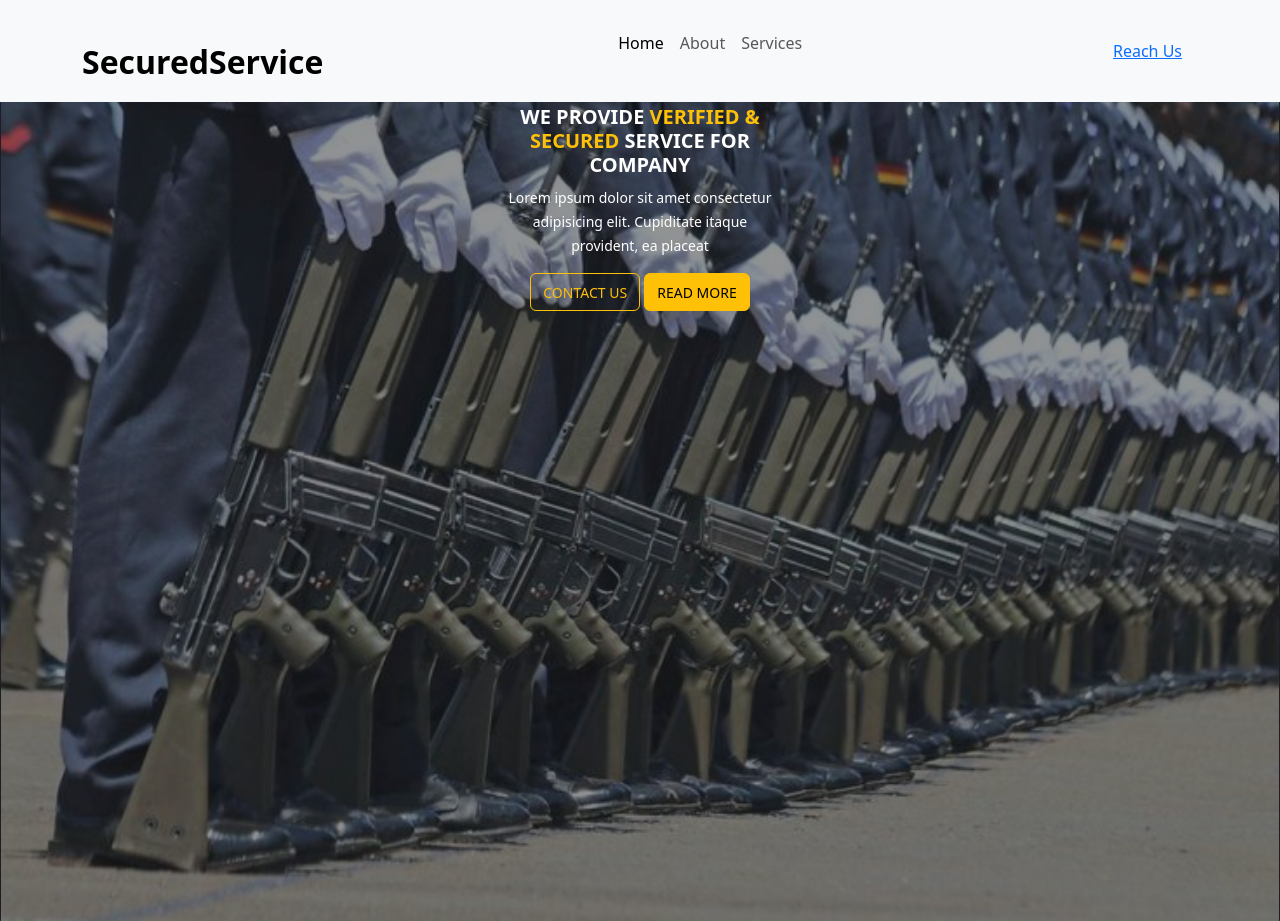
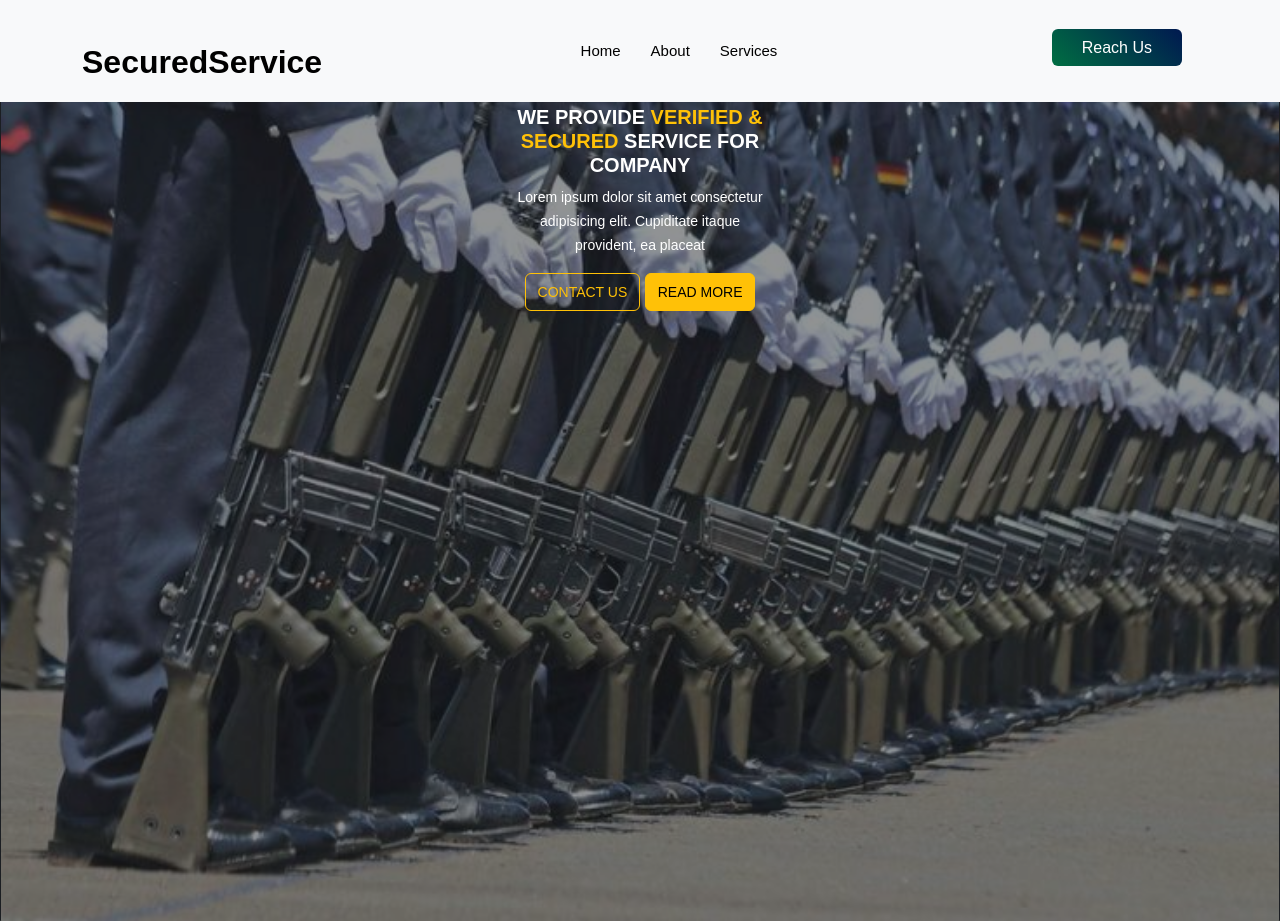
Before and after one commit to Lennox-Ngonje/Police, a plain HTML site: page index.html in a window 1280 px wide. Shown: the top 921 px of the page. Drawn offline with nearby package versions, Linux system fonts and the light colour scheme.

Commit message:
Update style.css

```diff
--- a/Apps/style.css
+++ b/Apps/style.css
@@ -1,3 +1,43 @@
 *{
     user-select: none;
 }
+
+@import url('https://fonts.googleapis.com/css2?family=Lato:ital,wght@0,100;0,400;0,700;1,100;1,400;1,700&family=Poppins:ital,wght@0,100;0,400;0,700;1,100;1,400;1,700&display=swap');
+
+body {
+    margin: 0;
+    padding: 0;
+    /* font-family: 'Lato', sans-serif; */
+    font-family: 'Poppins', sans-serif;
+}
+
+.hero-section {
+    background: url('https://i.ibb.co/HBqY7Sp/hero-bg.jpg');
+    background-position: center;
+    background-size: cover;
+}
+
+.navbar-nav .nav-item a {
+    padding: 20px;
+    font-size: 15px;
+    font-weight: 400;
+    color: #000;
+    margin: 0px 7px;
+}
+
+.contact-btn a {
+    text-decoration: none;
+    padding: 10px 30px;
+    background: linear-gradient(45deg, #006e42, #001950);
+    border-radius: 6px;
+    color: rgb(255 255 255);
+}
+
+.hero-btn a {
+    text-decoration: none;
+    padding: 10px 30px;
+    background: linear-gradient(45deg, #006e42, #001950);
+    border-radius: 6px;
+    color: rgb(255 255 255);
+    border: none;
+}
```
